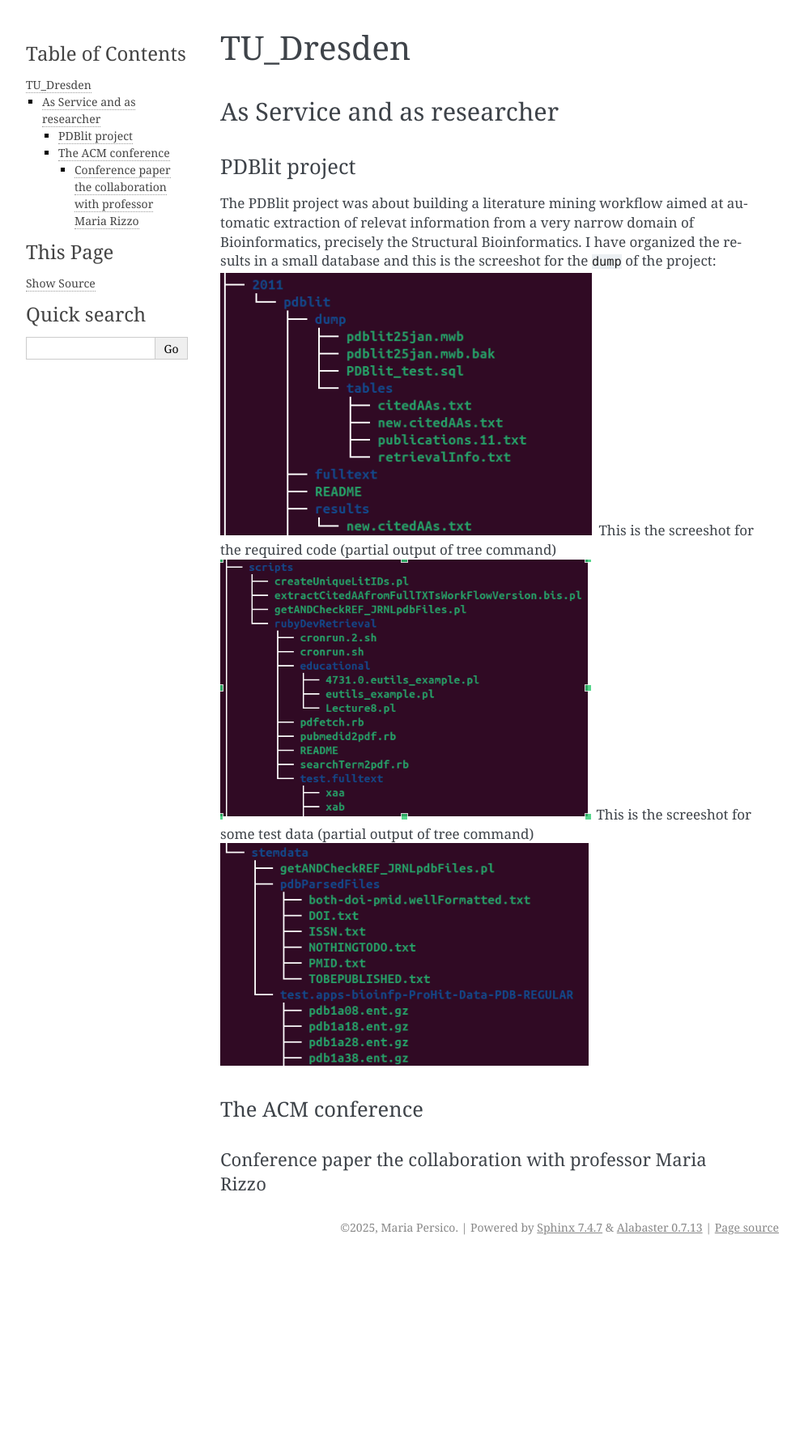
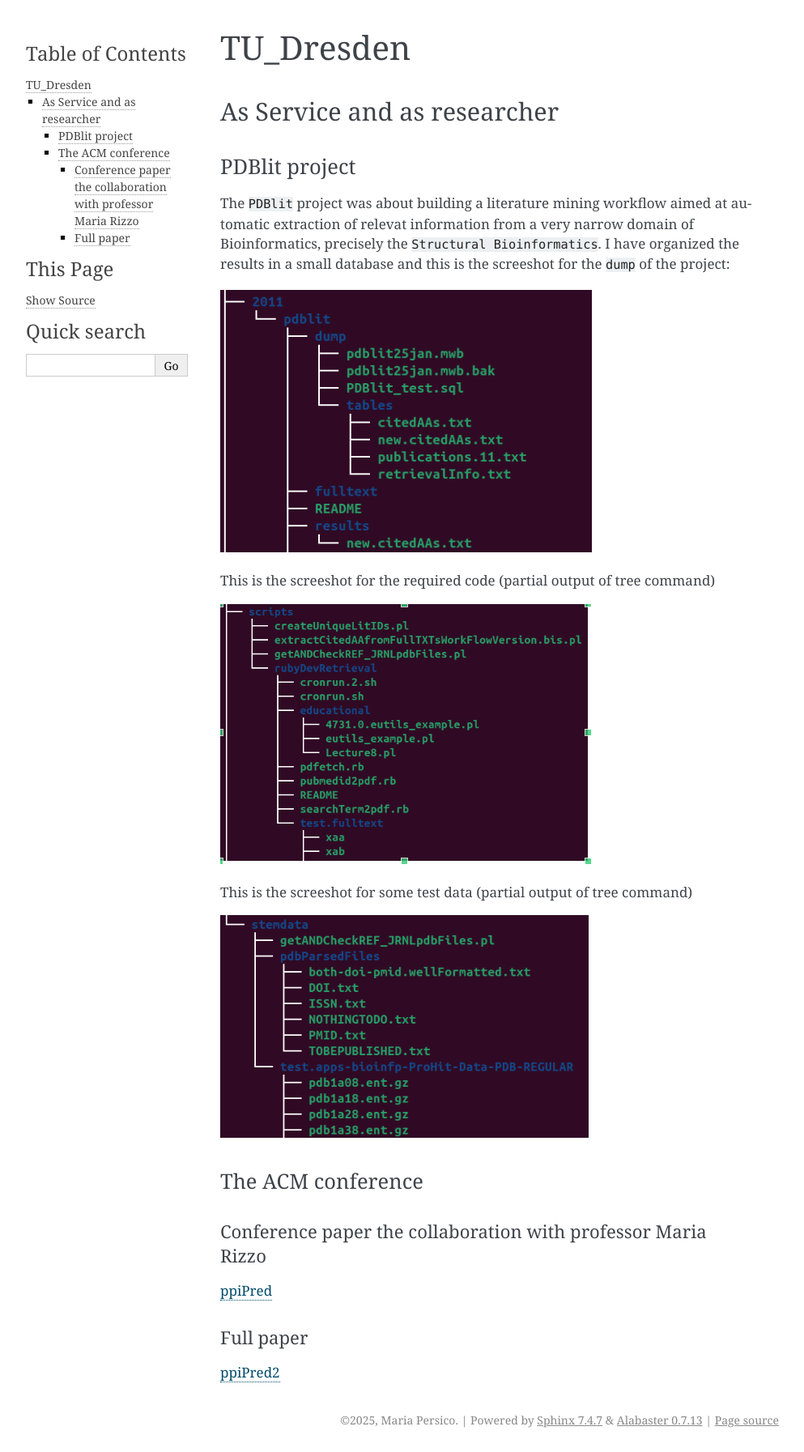
Before and after one commit to persicomaria/career_test, a Sphinx documentation site: the page built from doc/TU_Dresden.md, in a window 1280 px wide. Shown: the whole page at 81% size, without its empty margins (148-1141 px from the left). Built offline with Sphinx 7.4.7, drawn with Linux system fonts in a browser that asks for light colours; pages that are not in the unit, such as notebooks, are missing from menus; before the commit the page ends 1555 px from its top, so only the background shows below that.

Commit message:
acm conf link to conf paper

```diff
--- a/doc/TU_Dresden.md
+++ b/doc/TU_Dresden.md
@@ -3,13 +3,18 @@
 ## As Service and as researcher
 
 ### PDBlit project
-The PDBlit project was about building a literature mining workflow aimed at automatic extraction of relevat information from
-a very narrow domain of Bioinformatics, precisely the Structural Bioinformatics.
+The `PDBlit` project was about building a literature mining workflow aimed at automatic extraction of relevat information from
+a very narrow domain of Bioinformatics, precisely the `Structural Bioinformatics`.
 I have organized the results in a small database and this is the screeshot for the `dump` of the project:
+
 ![PDBlit_project](pdblit1.png)
+
 This is the screeshot for the required code (partial output of tree command)
+
 ![PDBlit_project](pdblit2.png)
+
 This is the screeshot for some test data (partial output of tree command)
+
 ![PDBlit_project](pdblit3.png)
 
 
@@ -17,3 +22,9 @@ This is the screeshot for some test data (partial output of tree command)
 ### The ACM conference
 
 #### Conference paper the collaboration with professor Maria Rizzo
+
+[ppiPred](https://dl.acm.org/doi/abs/10.1145/1854776.1854911)
+
+#### Full paper
+
+[ppiPred2](https://www.eurekaselect.com/article/52490)
```
